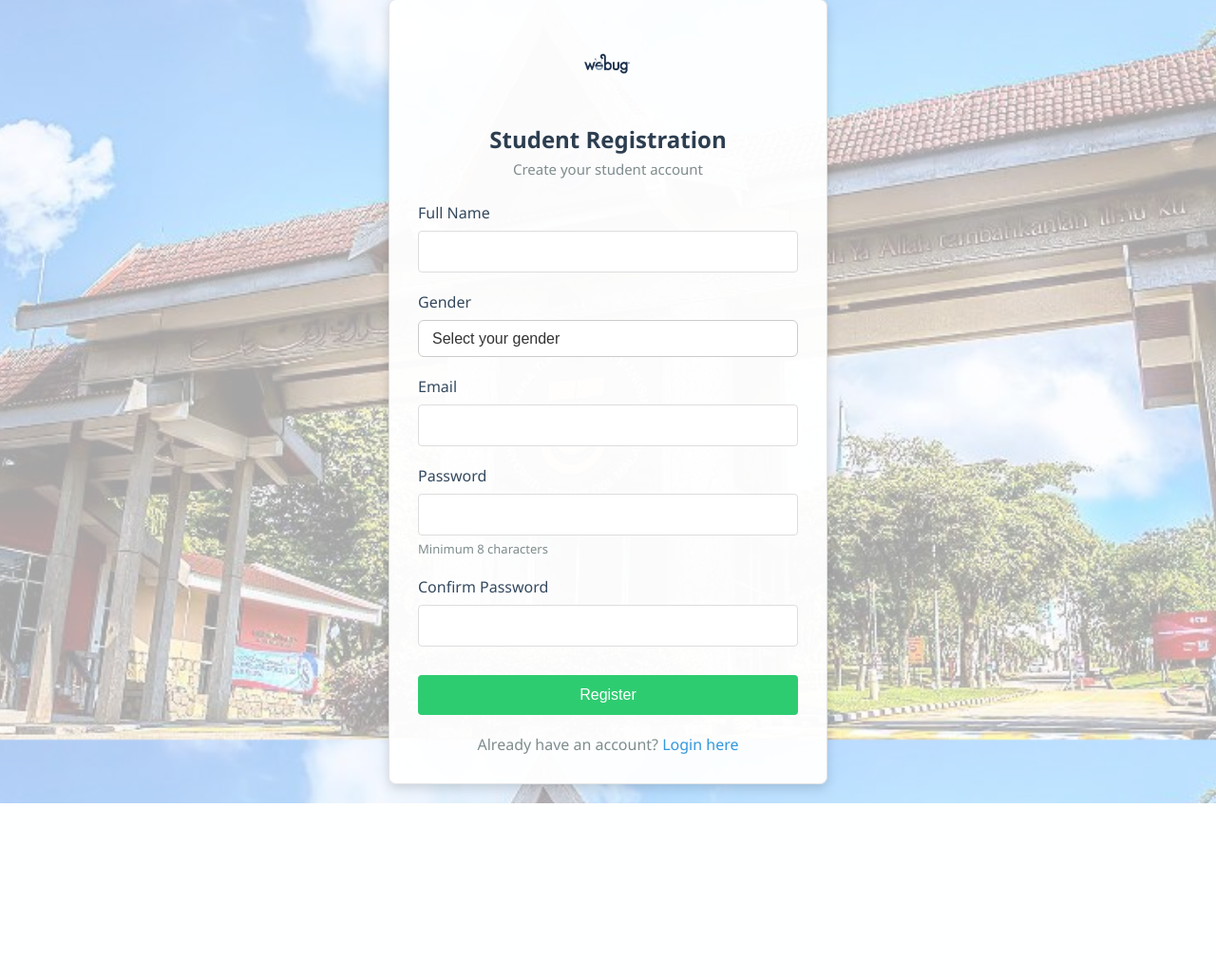
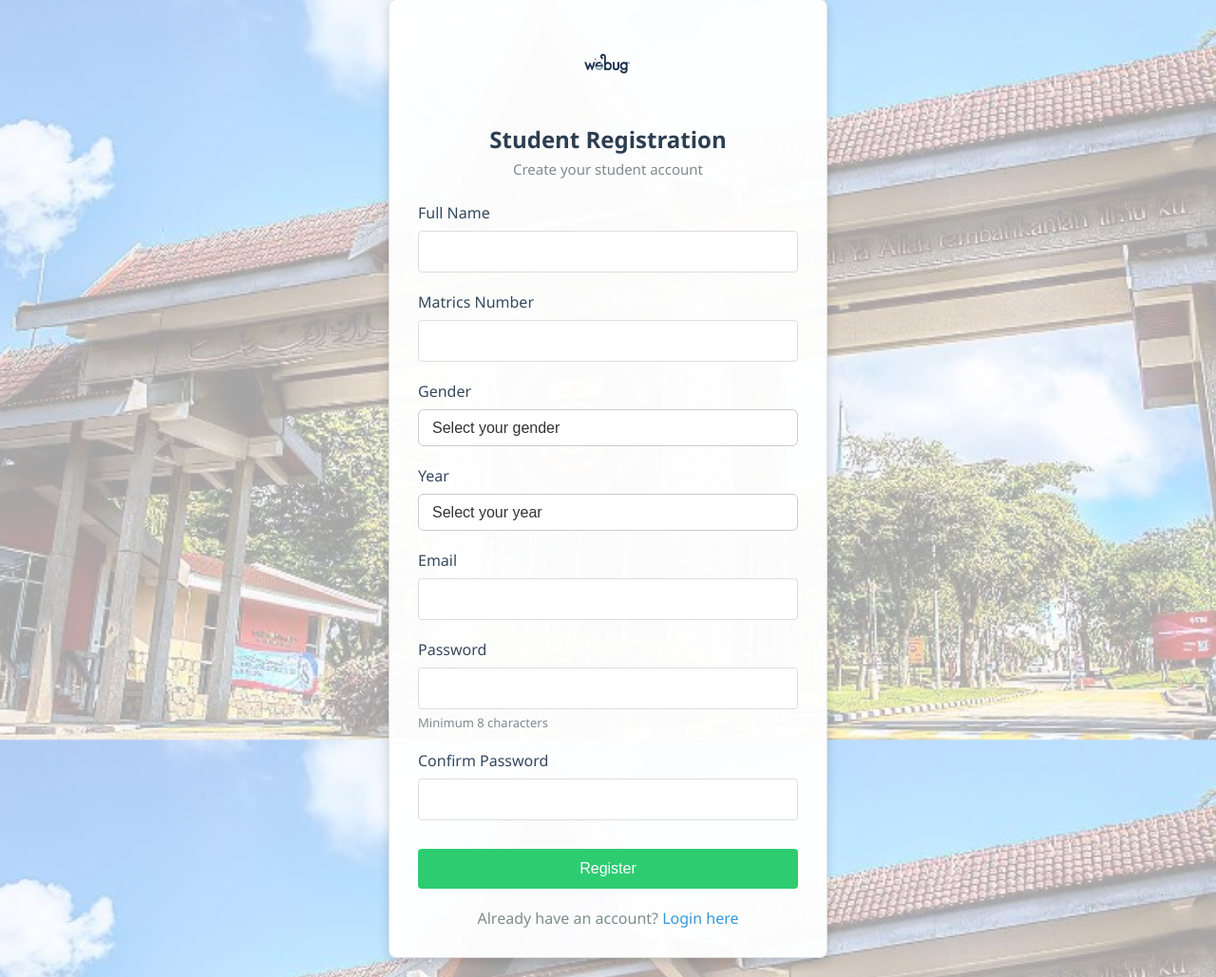
Before and after one commit to welsonxw/quota-active-system, a PHP site: page /register.php in a window 1280 px wide. Shown: the part 21-1050 px from the top of the page at 95% size. Before the commit the page ends 867 px from the top, so only its background shows below. Run offline with PHP 8.4, Linux system fonts and the light colour scheme.

Commit message:
Added row for matrics and year, fixed csv output

```diff
--- a/admin/edit_criteria.php
+++ b/admin/edit_criteria.php
@@ -6,7 +6,7 @@ $message = '';
 if ($_SERVER['REQUEST_METHOD'] == 'POST') {
     $criteria = $_POST['criteria'] ?? '';
     if ($criteria) {
-        $stmt = $conn->prepare("UPDATE config SET value=? WHERE name='quota_criteria'");
+        $stmt = $mysqli->prepare("UPDATE config SET value=? WHERE name='quota_criteria'");
         $stmt->bind_param("s", $criteria);
         $stmt->execute();
         $stmt->close();
@@ -16,7 +16,7 @@ if ($_SERVER['REQUEST_METHOD'] == 'POST') {
     }
 }
 
-$result = $conn->query("SELECT value FROM config WHERE name='quota_criteria'");
+$result = $mysqli->query("SELECT value FROM config WHERE name='quota_criteria'");
 $row = $result->fetch_assoc();
 $current = $row ? htmlspecialchars($row['value']) : '';
 ?>
--- a/login/register.php
+++ b/login/register.php
@@ -3,7 +3,9 @@ require_once '../includes/db_studentlocal.php';
 
 if ($_SERVER['REQUEST_METHOD'] === 'POST') {
     $fullname = $_POST['fullname'];
+    $matrix_no = $_POST['matrix_no'];
     $gender = $_POST['gender'];
+    $year = $_POST['year'];
     $email = $_POST['email'];
     $password = $_POST['password'];
     $confirm = $_POST['confirm_password'];
@@ -14,8 +16,8 @@ if ($_SERVER['REQUEST_METHOD'] === 'POST') {
     } else {
         $hashedPassword = password_hash($password, PASSWORD_DEFAULT);
 
-        $stmt = $mysqli->prepare("INSERT INTO student (fullname, email, password, gender) VALUES (?, ?, ?, ?)");
-        $stmt->bind_param("ssss", $fullname, $email, $hashedPassword, $gender);
+        $stmt = $mysqli->prepare("INSERT INTO student (fullname, matrix_no, year, email, password, gender) VALUES (?, ?, ?, ?, ?, ?)");
+        $stmt->bind_param("ssssss", $fullname,$matrix_no, $year, $email, $hashedPassword, $gender);
 
         if ($stmt->execute()) {
             $success = "Registration successful! You can now <a href='login.php'>Login</a>";
@@ -56,6 +58,13 @@ if ($_SERVER['REQUEST_METHOD'] === 'POST') {
         <input type="text" name="fullname" required />
       </div>
 
+      <form action="register.php" method="post" class="register-form">
+      <div class="form-group">
+        <label for="matrix_no">Matrics Number</label>
+        <input type="text" name="matrix_no" required />
+      </div>
+
+
 <div class="form-group">
   <label for="gender">Gender</label>
   <select name="gender" id="gender" class="custom-select" required>
@@ -65,10 +74,23 @@ if ($_SERVER['REQUEST_METHOD'] === 'POST') {
   </select>
 </div>
 
+<div class="form-group">
+  <label for="year">Year</label>
+  <select name="year" id="year" class="custom-select" required>
+    <option value="" disabled selected>Select your year</option>
+    <option value="1">Year 1</option>
+    <option value="2">Year 2</option>
+    <option value="3">Year 3</option>
+    <option value="4">Year 4</option>
+  </select>
+</div>
+
+
       <div class="form-group">
         <label for="email">Email</label>
         <input type="email" name="email" required />
       </div>
+
       <div class="form-group">
         <label for="password">Password</label>
         <input type="password" name="password" required />
```
Also changed, not shown: admin/export_ranking.php (+12 -2 lines), database/config.sql (added, +68 -0 lines).
